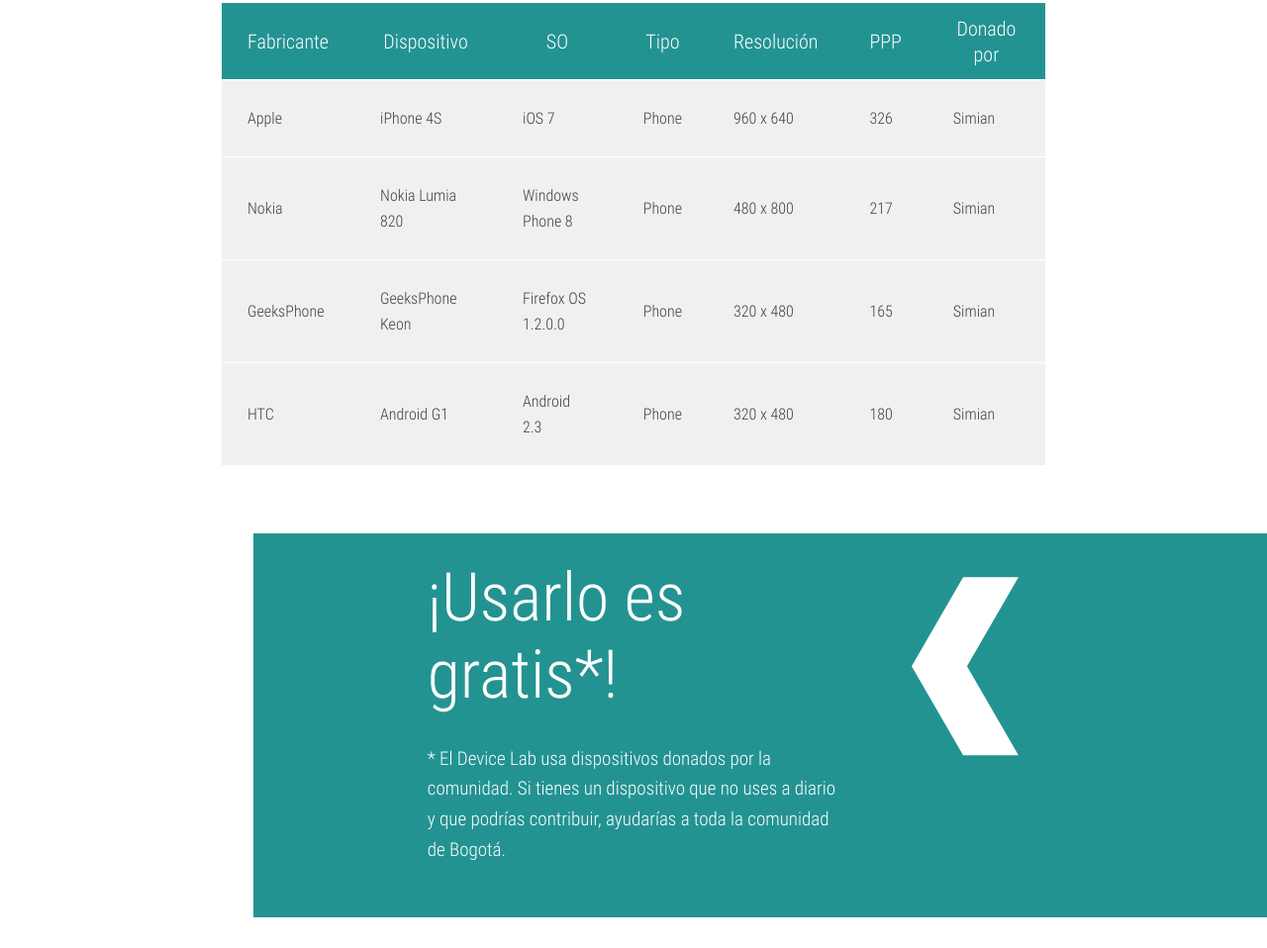
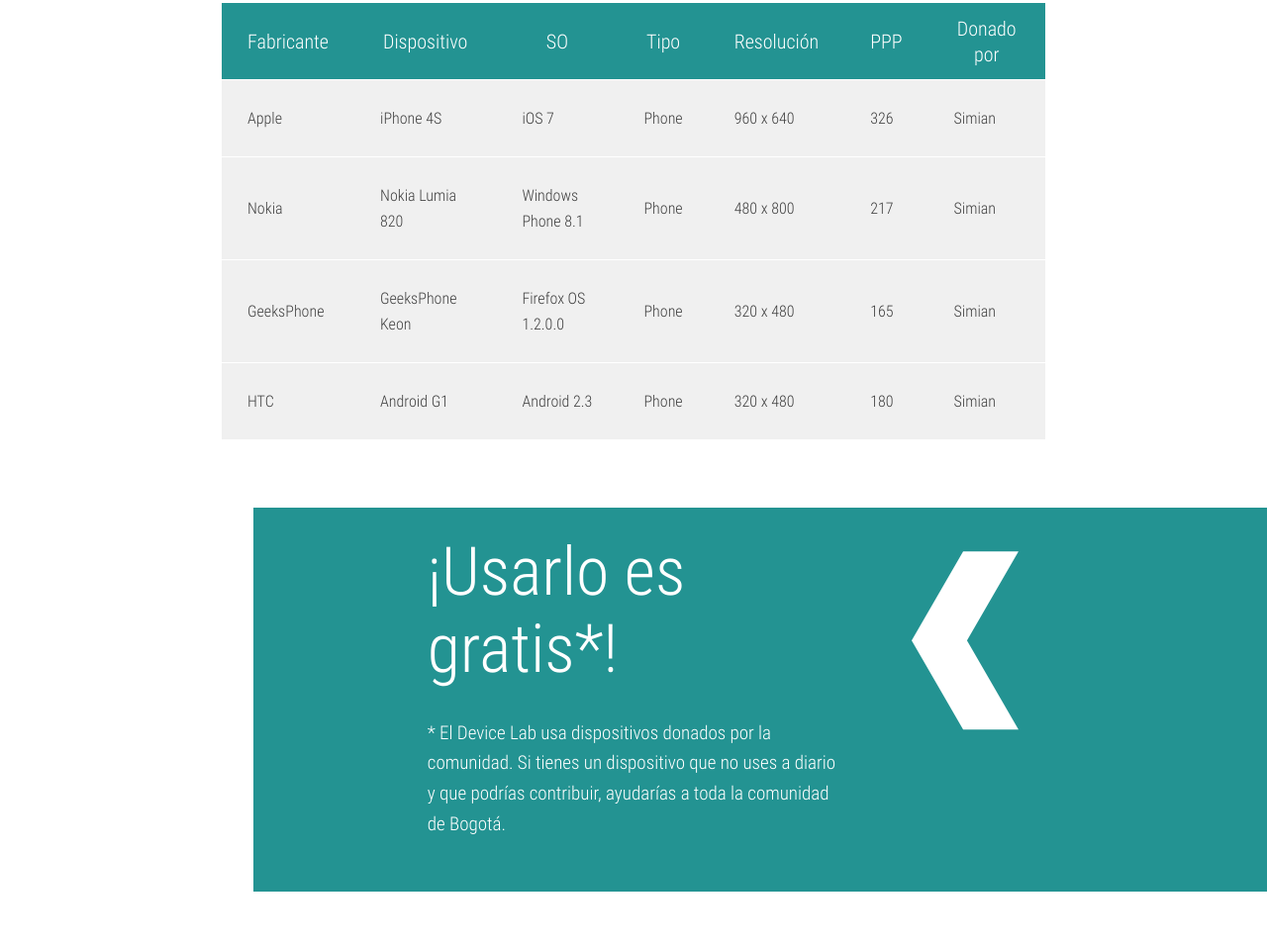
Before and after one commit to simian-lab/device-lab, a website: page app/index.html in a window 1280 px wide. Shown: the part 799-1757 px from the top of the page at 99% size. Drawn offline with Linux system fonts and the light colour scheme; files whose address does not match are found by name.

Commit message:
Nokia Lumia 820 updated to Windows Phone 8.1

```diff
--- a/app/index.html
+++ b/app/index.html
@@ -76,7 +76,7 @@
               <tr>
                 <td data-th="Fabricante" >Nokia</td>
                 <td data-th="Dispositivo" >Nokia Lumia 820</td>
-                <td data-th="SO" >Windows Phone 8</td>
+                <td data-th="SO" >Windows Phone 8.1</td>
                 <td data-th="Tipo" >Phone</td>
                 <td data-th="Resolución" >480 x 800</td>
                 <td data-th="PPP" >217</td>
```
